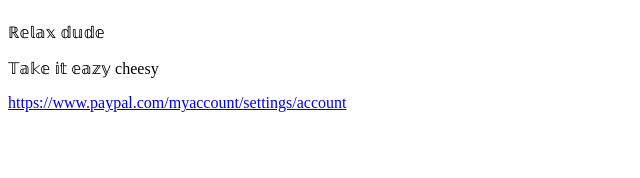
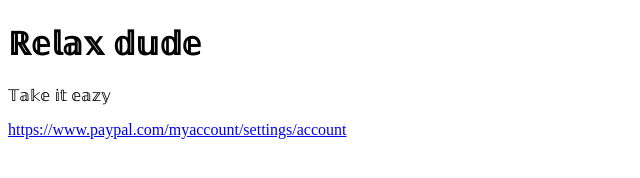
Before and after one commit to dionboss/dionboss.github.io, a plain HTML site: page index.html in a window 1280 px wide. Shown: the whole page, without its empty margins (0-640 px from the left). Drawn offline with Linux system fonts and the light colour scheme.

Commit message:
Endret overskrift

```diff
--- a/index.html
+++ b/index.html
@@ -1,6 +1,10 @@
 <!DOCTYPE html>
 <html lang=no>
-<h1></h1>ℝ𝕖𝕝𝕒𝕩 𝕕𝕦𝕕𝕖
-<p>𝕋𝕒𝕜𝕖 𝕚𝕥 𝕖𝕒𝕫𝕪 cheesy</p>
+<head>
+    <link rel='stylesheet' type='text/css' href='style.css'>
+</head>
+<h1>ℝ𝕖𝕝𝕒𝕩 𝕕𝕦𝕕𝕖</h1>
+<p>𝕋𝕒𝕜𝕖 𝕚𝕥 𝕖𝕒𝕫𝕪</p>
 <a href="url">https://www.paypal.com/myaccount/settings/account</a>
+
 </html>
```
Also changed, not shown: style.css (added).
